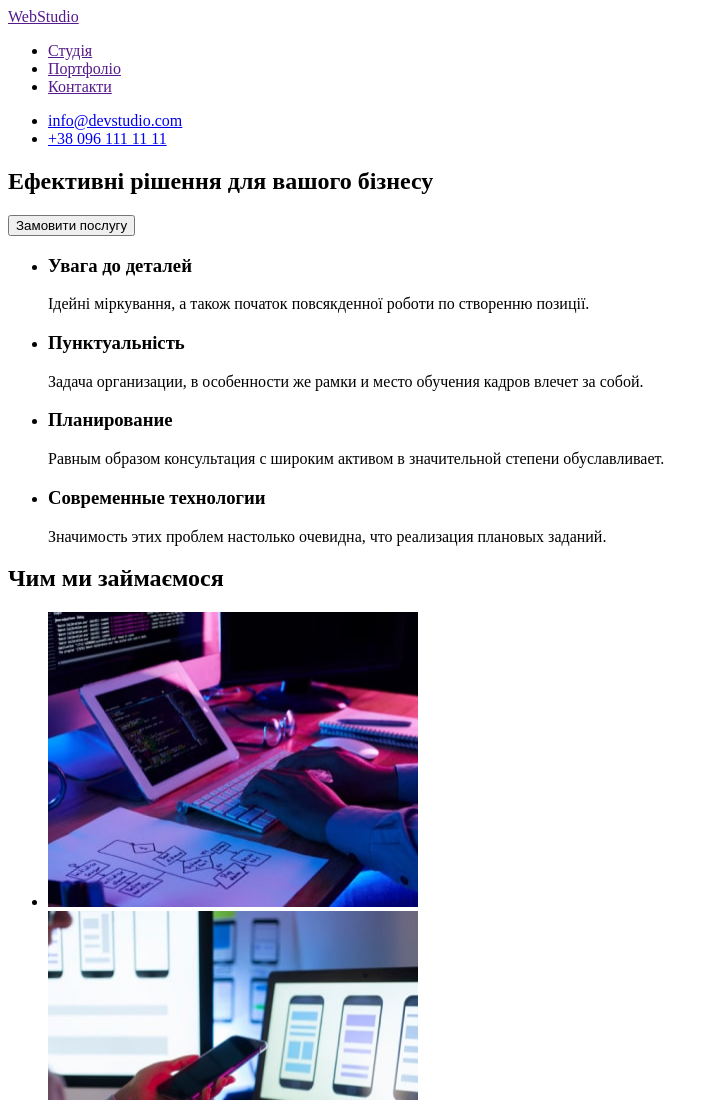
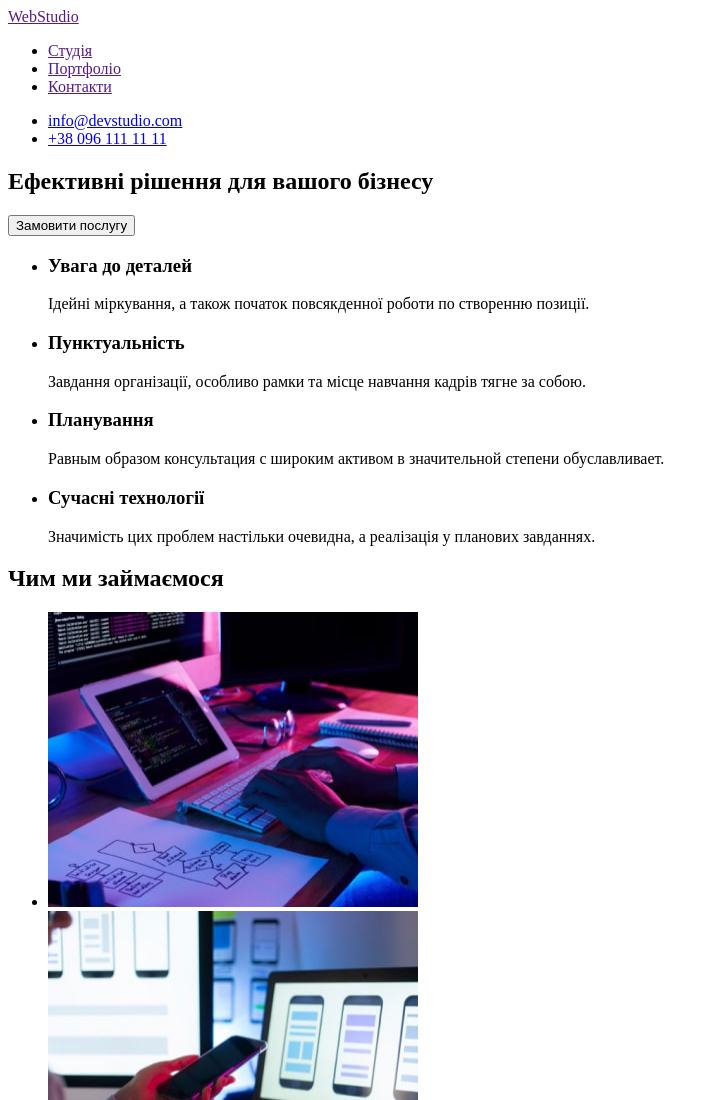
Before and after one commit to alex-astahov/goit-markup-hw-01, a plain HTML site: page index.html in a window 1280 px wide. Shown: the top 1100 px of the page, without its empty margins (0-719 px from the left). Drawn offline with Linux system fonts and the light colour scheme.

Commit message:
Update index.html

```diff
--- a/index.html
+++ b/index.html
@@ -39,22 +39,22 @@
           <li>
             <h3>Пунктуальність</h3>
             <p>
-              Задача организации, в особенности же рамки и место обучения кадров
-              влечет за собой.
+              Завдання організації, особливо рамки та місце навчання кадрів
+              тягне за собою.
             </p>
           </li>
           <li>
-            <h3>Планирование</h3>
+            <h3>Планування</h3>
             <p>
               Равным образом консультация с широким активом в значительной
               степени обуславливает.
             </p>
           </li>
           <li>
-            <h3>Современные технологии</h3>
+            <h3>Сучасні технології</h3>
             <p>
-              Значимость этих проблем настолько очевидна, что реализация
-              плановых заданий.
+              Значимість цих проблем настільки очевидна, а реалізація у планових
+              завданнях.
             </p>
           </li>
         </ul>
```
